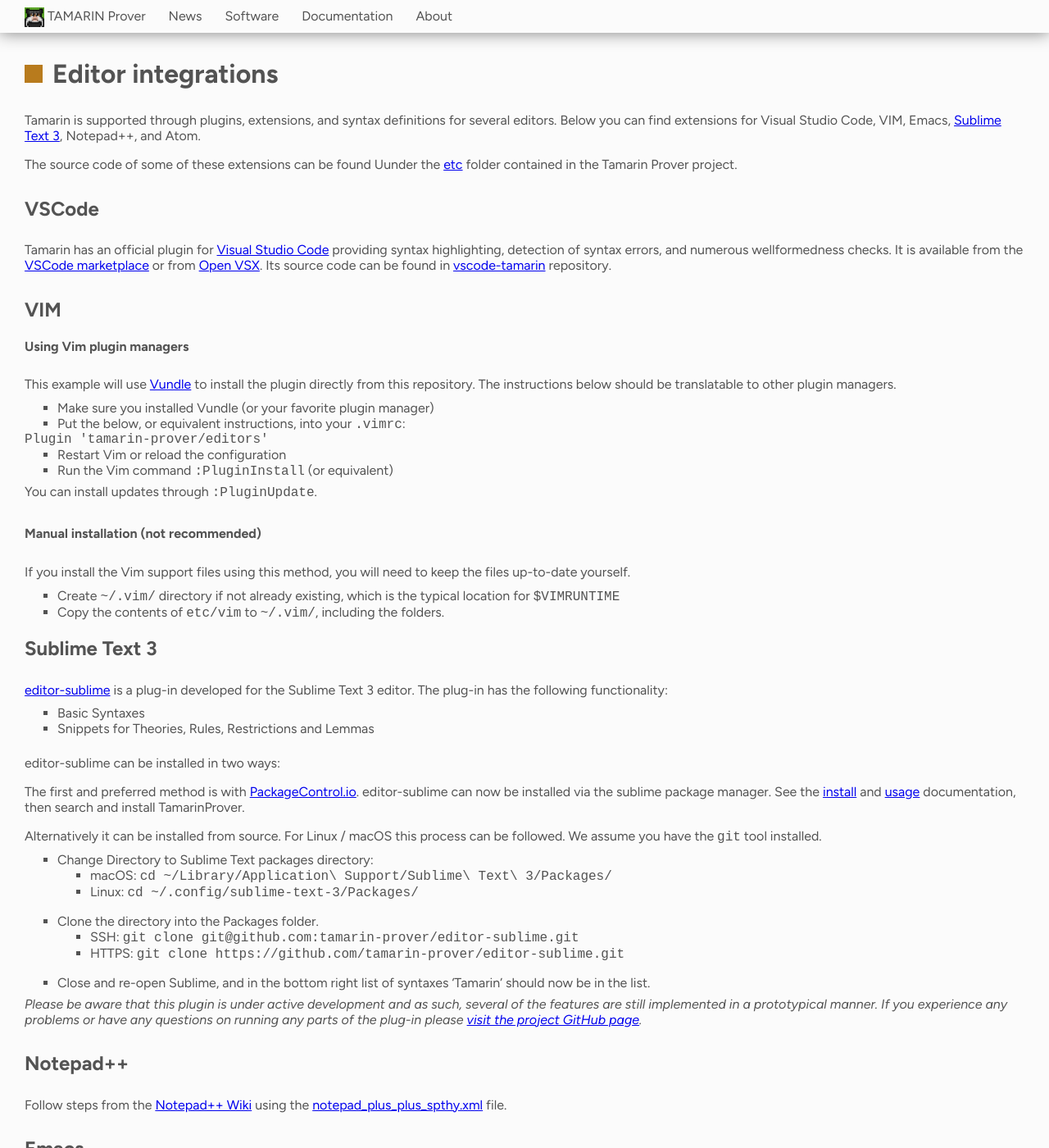
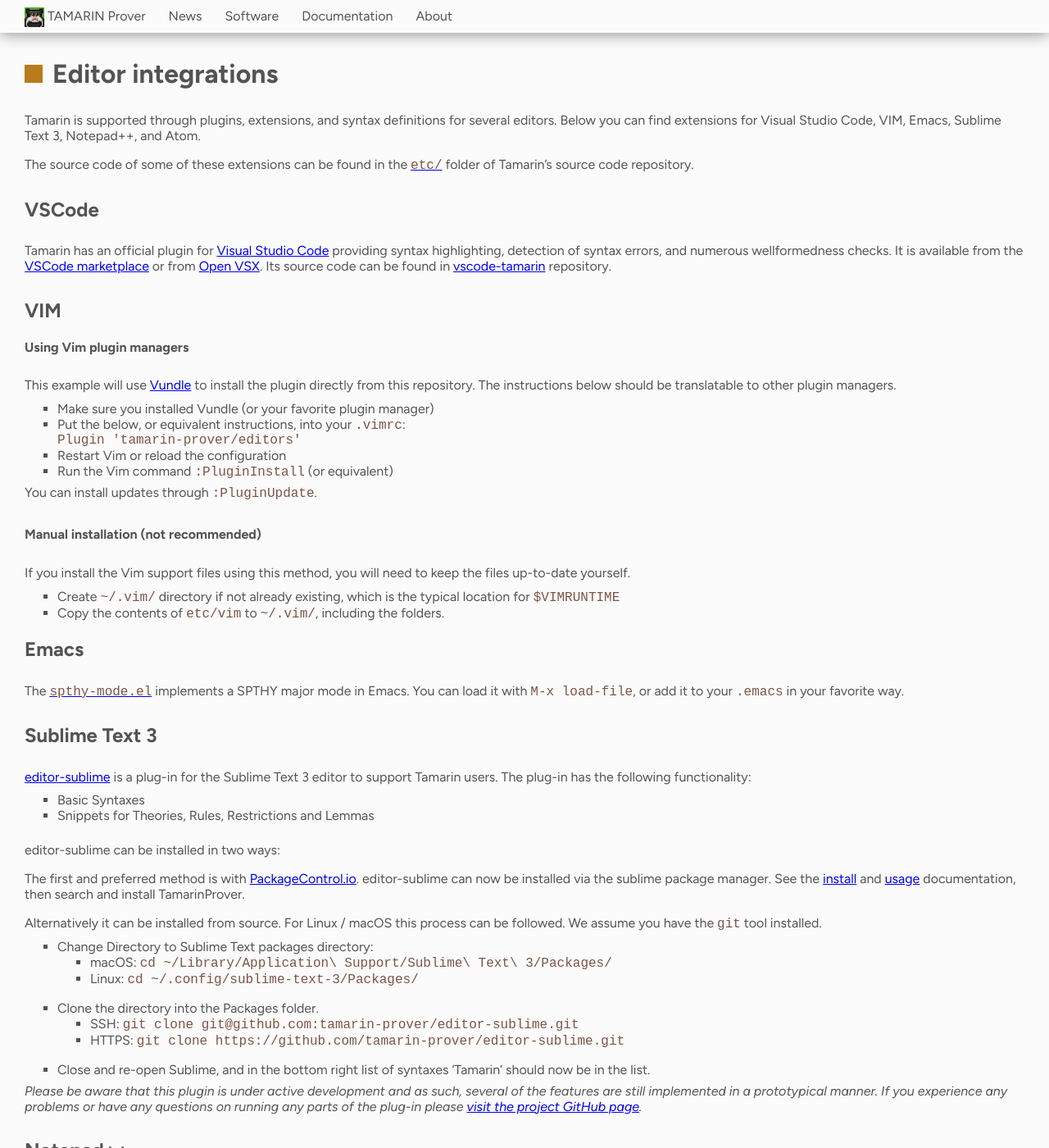
Before and after one commit to tamarin-prover/tamarin-prover.github.io, a Jekyll site: the page built from editors.md, in a window 1280 px wide and 1400 px high. Shown: the whole window at 82% size. Built offline with Jekyll 4.4.1, drawn with Linux system fonts in a browser that asks for light colours; some of the changed text lies outside the part shown.

Commit message:
Minor fixes here and there.

````diff
--- a/assets/css/tamarin.css
+++ b/assets/css/tamarin.css
@@ -89,6 +89,13 @@
 .content p {
     padding-top: 0.4em;
     padding-bottom: 0.6em;
+}
+
+code {
+    color: var(--brown-dark);
+}
+
+pre > code {
 }
 
 .content {
@@ -202,7 +209,6 @@
     padding-right: 15px;
     height: 30px;
     background-color: var(--brown-dark);
-    color: var(--white);
     justify-content: center;
     align-items: center;
     font-weight: 600;
--- a/editors.md
+++ b/editors.md
@@ -4,10 +4,9 @@
 ---
 
 
-Tamarin is supported through plugins, extensions, and syntax definitions for several editors. Below you can find extensions for Visual Studio Code, VIM, Emacs, [Sublime Text 3](#sublime-text-3), Notepad++, and Atom.
+Tamarin is supported through plugins, extensions, and syntax definitions for several editors. Below you can find extensions for Visual Studio Code, VIM, Emacs, Sublime Text 3, Notepad++, and Atom.
 
-The source code of some of these extensions can be found Uunder the [etc](https://github.com/tamarin-prover/tamarin-prover/tree/develop/etc) folder contained
-in the Tamarin Prover project.
+The source code of some of these extensions can be found in the [`etc/`](https://github.com/tamarin-prover/tamarin-prover/tree/develop/etc) folder of Tamarin's source code repository.
 
 
 ## VSCode
@@ -28,7 +27,6 @@
 
 1. Make sure you installed Vundle (or your favorite plugin manager)
 2. Put the below, or equivalent instructions, into your `.vimrc`:
-
 ```vimrc
 Plugin 'tamarin-prover/editors'
 ```
@@ -44,9 +42,15 @@
 1. Create `~/.vim/` directory if not already existing, which is the typical location for `$VIMRUNTIME`
 2. Copy the contents of `etc/vim` to `~/.vim/`, including the folders.
 
+## Emacs
+
+The [`spthy-mode.el`](https://github.com/tamarin-prover/tamarin-prover/blob/develop/etc/spthy-mode.el)
+implements a SPTHY major mode in Emacs. You can load it with `M-x load-file`, or add it to your `.emacs` in
+your favorite way.
+
 ## Sublime Text 3
 
-[editor-sublime](https://github.com/tamarin-prover/editor-sublime) is a plug-in developed for the Sublime Text 3 editor. The plug-in has the following functionality:
+[editor-sublime](https://github.com/tamarin-prover/editor-sublime) is a plug-in for the Sublime Text 3 editor to support Tamarin users. The plug-in has the following functionality:
 - Basic Syntaxes
 - Snippets for Theories, Rules, Restrictions and Lemmas
 
@@ -71,13 +75,7 @@
 
 ## Notepad++
 
-Follow steps from the [Notepad++ Wiki](http://docs.notepad-plus-plus.org/index.php/User_Defined_Language_Files#How_to_install_user_defined_language_files) using the [notepad_plus_plus_spthy.xml](https://github.com/tamarin-prover/tamarin-prover/blob/develop/etc/notepad_plus_plus_spthy.xml) file.
-
-## Emacs
-
-The [spthy.el](https://github.com/tamarin-prover/tamarin-prover/blob/develop/etc/spthy-mode.el)
-implements a SPTHY major mode. You can load it with `M-x load-file`, or add it to your `.emacs` in
-your favourite way.
+Follow the "Import a UDL" steps from the [Notepad++ documentation](https://npp-user-manual.org/docs/user-defined-language-system/) using the [notepad_plus_plus_spthy.xml](https://github.com/tamarin-prover/tamarin-prover/blob/develop/etc/notepad_plus_plus_spthy.xml) file.
 
 ## Atom
 
````
Also changed, not shown: install.md (+1 -1 lines).
